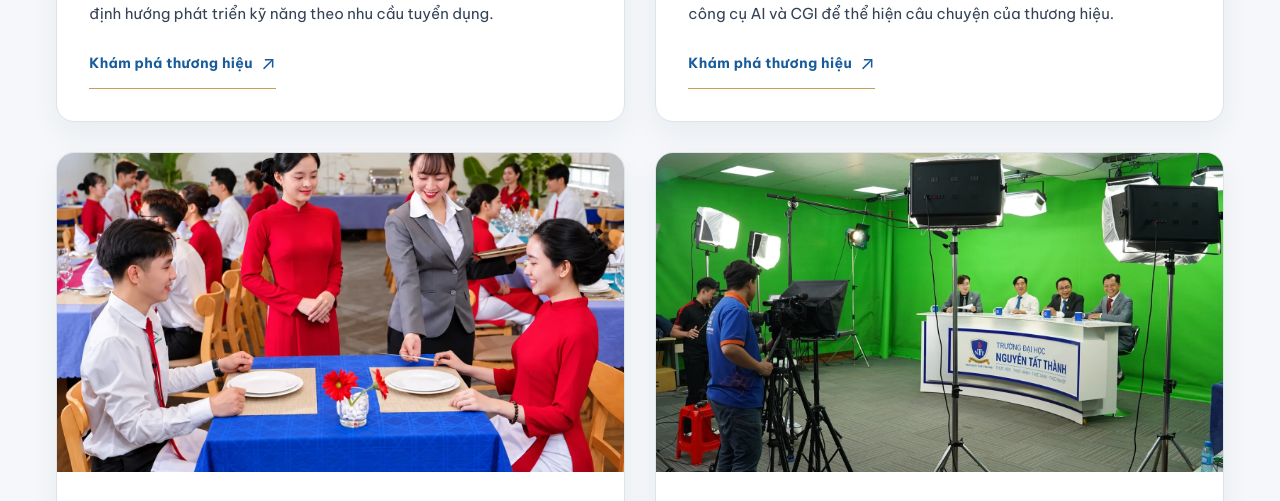
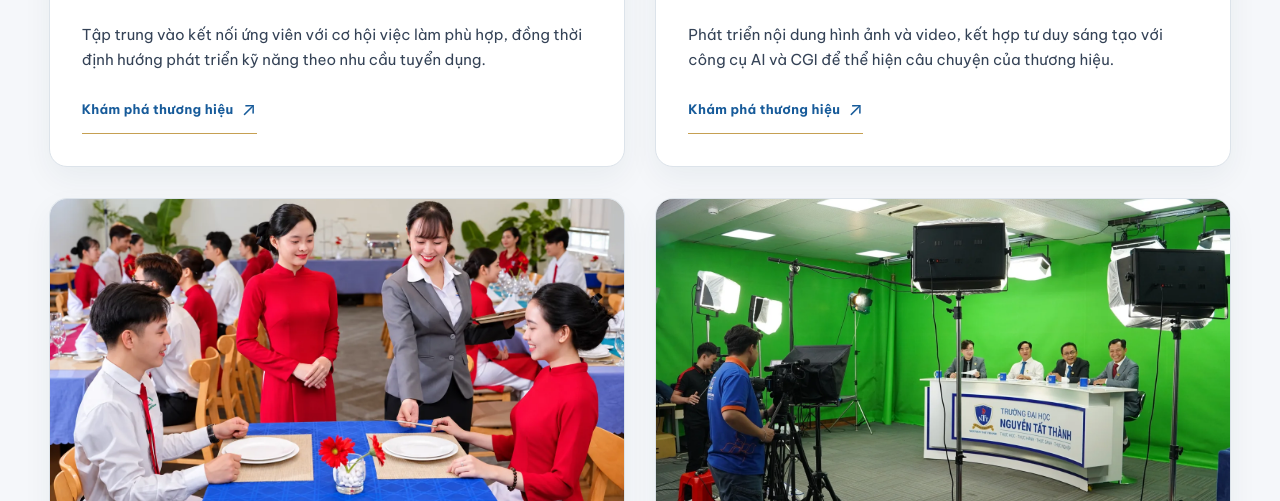
Before and after one commit to lehoangson03tn-ui/dcg-group, a website built with Vite: page index.html in a window 1280 px wide. Shown: the part 3023-3524 px from the top of the page. Built offline with nearby package versions, Linux system fonts and the light colour scheme.

Commit message:
style: refine restrained corporate ecosystem cards and responsive image crops

```diff
--- a/src/design-system.css
+++ b/src/design-system.css
@@ -624,8 +624,9 @@
   .brands-home .brand-rows{
     display:grid;
     grid-template-columns:repeat(2,minmax(0,1fr));
-    gap:clamp(20px,2.4vw,36px);
-    padding:clamp(20px,3vw,44px) clamp(24px,4.4vw,76px);
+    width:100%;max-width:1480px;margin-inline:auto;
+    gap:clamp(18px,2.4vw,32px);
+    padding:clamp(24px,3.5vw,48px) clamp(22px,3.8vw,58px);
     background:#f5f7fa;
     border-top:0;
   }
@@ -662,7 +663,7 @@
     width:100%;
     min-height:0;
     height:auto;
-    aspect-ratio:16/9;
+    aspect-ratio:16/10;
     overflow:hidden;
   }
   .brands-home .brand-row-photo-frame{min-height:0;width:100%;height:100%;}
@@ -672,6 +673,10 @@
   .brands-home .brand-row h3{font-size:clamp(21px,1.7vw,27px);margin-bottom:12px;}
   .brands-home .brand-row-narrative>p{font-size:clamp(15px,1.05vw,17px);line-height:1.65;margin-bottom:14px;}
   .brands-home .micro-index{margin-bottom:18px;padding-bottom:12px;}
+  .brands-home .brand-row-narrative>.link-arrow{font-size:13px;letter-spacing:.025em;min-height:44px;}
+  .brands-home .brand-row:hover{border-color:#cad9e5;box-shadow:0 18px 42px rgba(19,46,74,.09);}
+  .brands-home .brand-row:focus-within{outline:2px solid #a97c37;outline-offset:3px;}
+  @media(prefers-reduced-motion:reduce){.brands-home .brand-row{transition:none;}}
 }
 @media (min-width: 801px) and (max-width:1099px){
   .brands-home .brand-row{min-height:0;}
```
